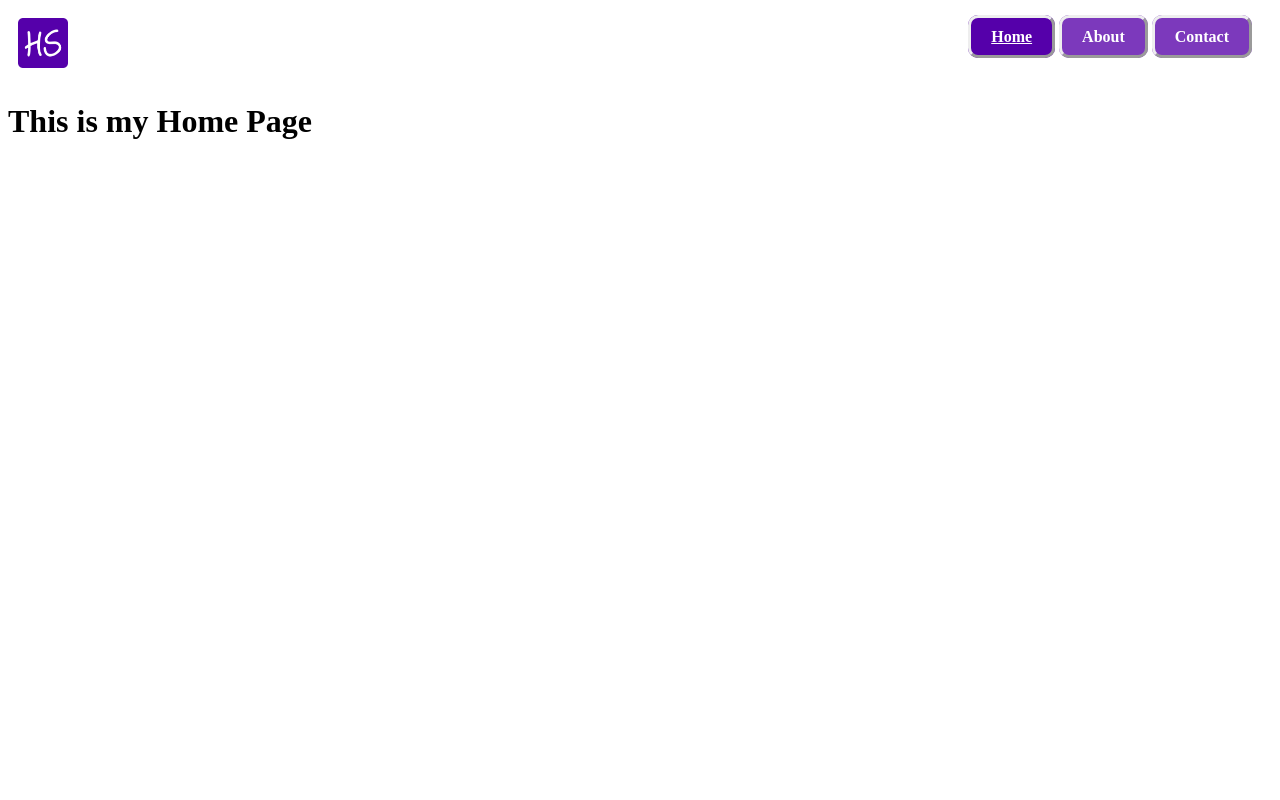
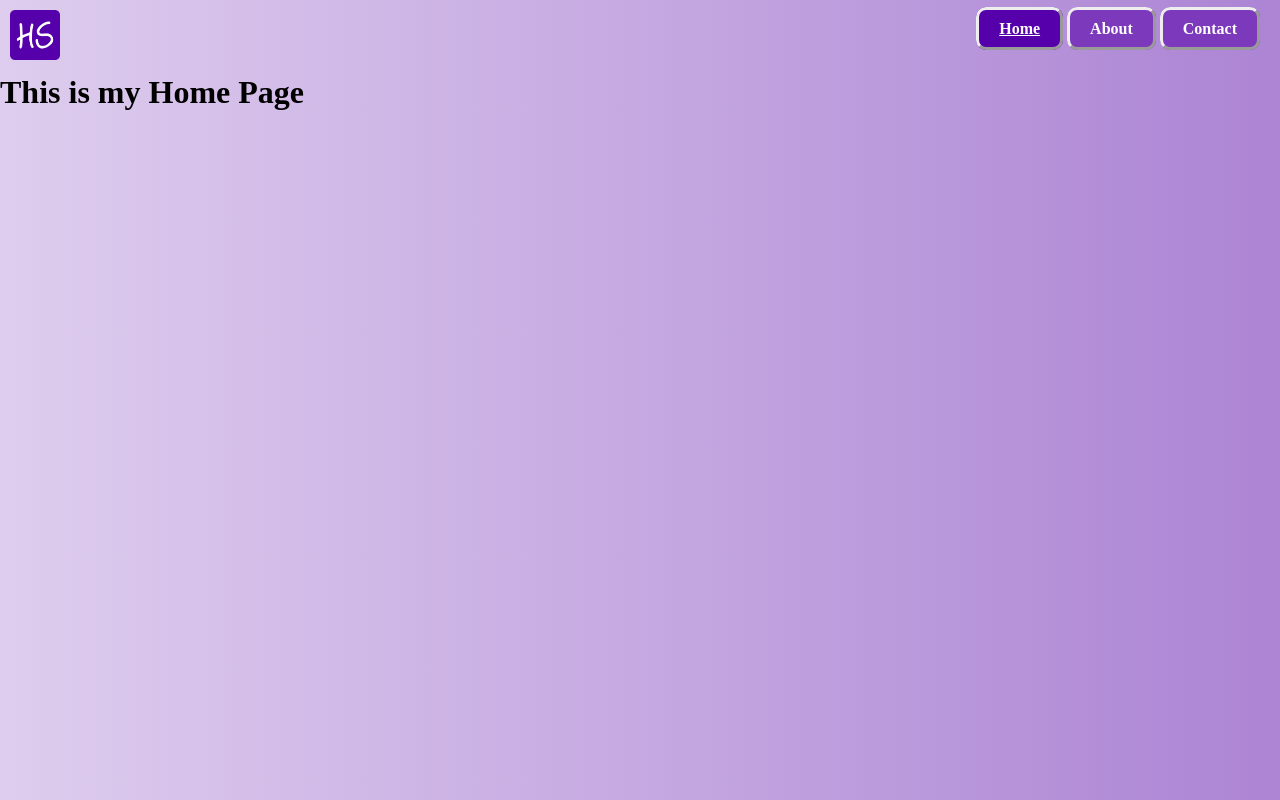
Before and after one commit to Hlsorrells/Hlsorrells.github.io, a JavaScript app: page / in a window 1280 px wide. Built offline with nearby package versions, Linux system fonts and the light colour scheme.

Commit message:
added gradient background to app component

```diff
--- a/src/App.css
+++ b/src/App.css
@@ -4,41 +4,13 @@
   box-sizing: border-box;
 }
 
-.App {
-  text-align: center;
+body {
+  background-image: linear-gradient(to right, #decdee, #ac84d4);
+  background-repeat: repeat;
+  -webkit-background-size: cover;
+  -moz-background-size: cover;
+  -o-background-size: cover;
+  background-size: cover;
+  background-size: 100% 100%;
+  ;
 }
-
-.App-logo {
-  height: 40vmin;
-  pointer-events: none;
-}
-
-@media (prefers-reduced-motion: no-preference) {
-  .App-logo {
-    animation: App-logo-spin infinite 20s linear;
-  }
-}
-
-.App-header {
-  background-color: #282c34;
-  min-height: 100vh;
-  display: flex;
-  flex-direction: column;
-  align-items: center;
-  justify-content: center;
-  font-size: calc(10px + 2vmin);
-  color: white;
-}
-
-.App-link {
-  color: #61dafb;
-}
-
-@keyframes App-logo-spin {
-  from {
-    transform: rotate(0deg);
-  }
-  to {
-    transform: rotate(360deg);
-  }
-}
--- a/src/App.js
+++ b/src/App.js
@@ -2,6 +2,7 @@ import { Routes, Route } from "react-router-dom";
 import About from "./routes/About";
 import Contact from "./routes/Contact";
 import Home from "./routes/Home";
+import './App.css';
 
 const App = () => {
   return (
```
